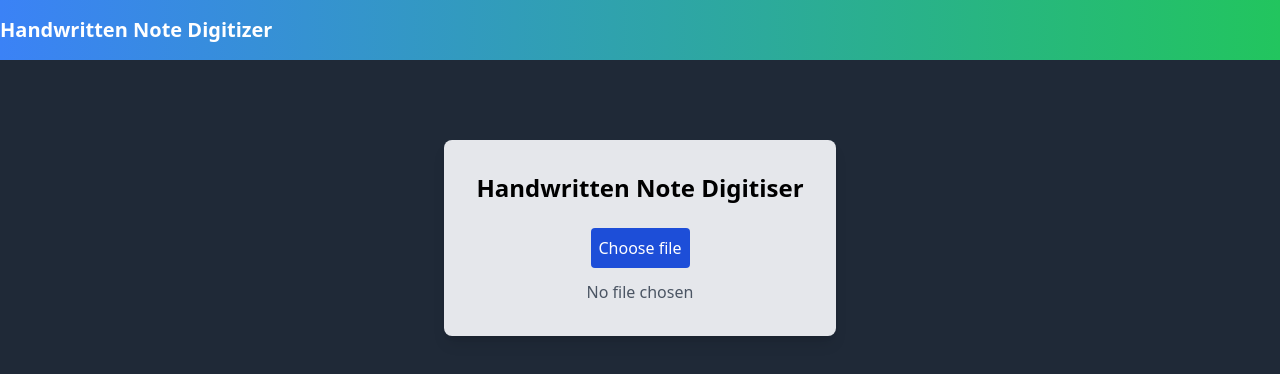
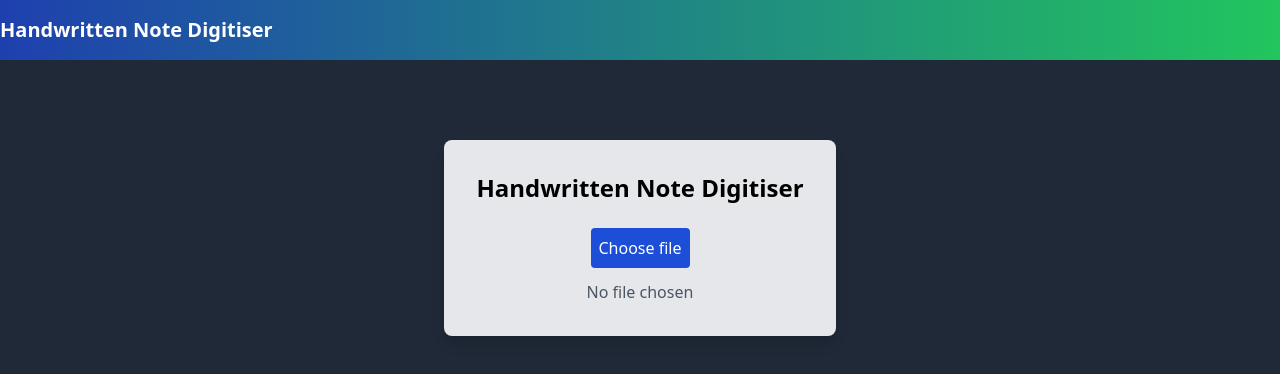
Before and after one commit to admpge/htr-app, a React (Create React App) app in the folder client/: page / in a window 1280 px wide. Shown: the top 374 px of the page. Built offline with nearby package versions, Linux system fonts and the light colour scheme.

Commit message:
Update header title in Header component

```diff
--- a/client/src/components/Header.js
+++ b/client/src/components/Header.js
@@ -1,8 +1,7 @@
 const Header = () => (
-    <header className="bg-gradient-to-r from-blue-500 to-green-500 py-4">
+    <header className="bg-gradient-to-r from-blue-800 to-green-500 py-4">
         <div className="container mx-auto flex justify-between items-center">
-            <h1 className="text-white text-xl font-semibold">Handwritten Note Digitizer</h1>
-            {/* If you have navigation or other content to add to the header, it can go here */}
+            <h1 className="text-white text-xl font-semibold">Handwritten Note Digitiser</h1>
         </div>
     </header>
 );
```
